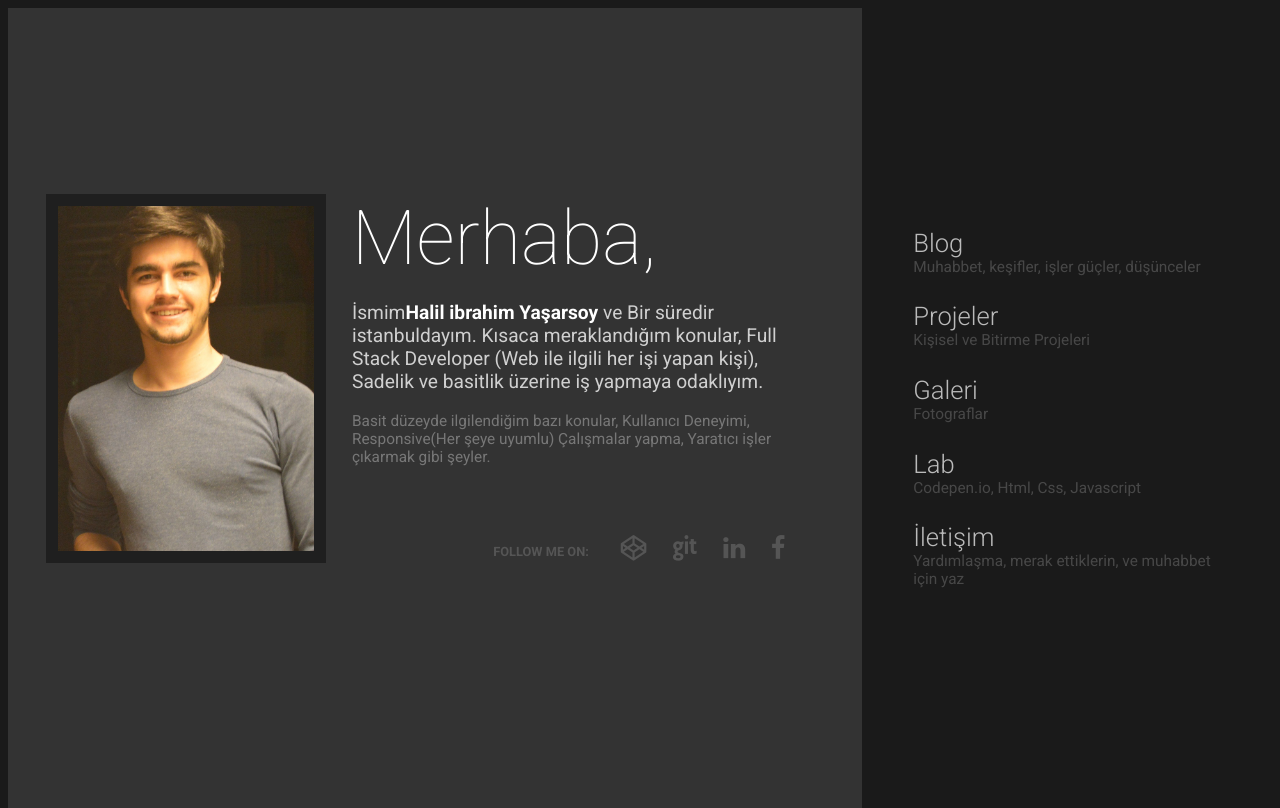
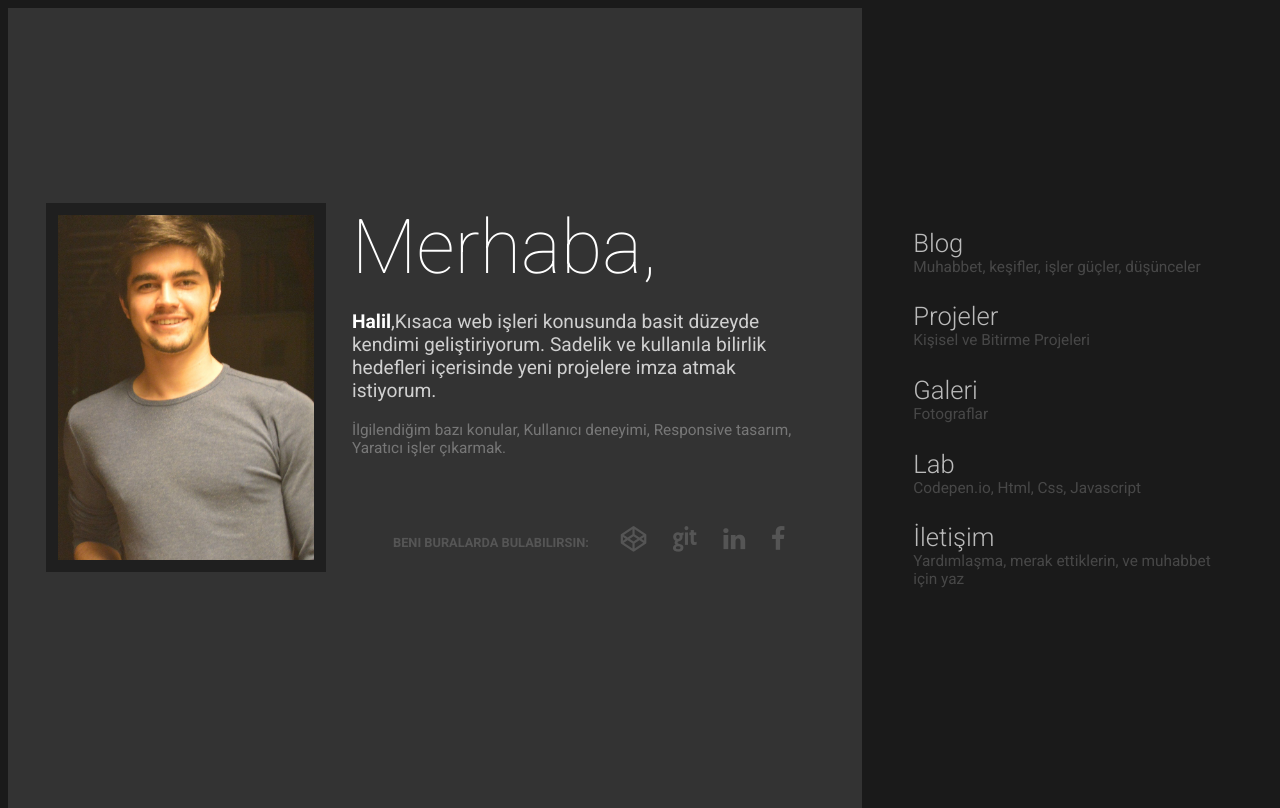
Before and after one commit to hyasarsoy/hyasarsoy.github.io, a plain HTML site: page index.html in a window 1280 px wide. Drawn offline with Linux system fonts and the light colour scheme.

Commit message:
Update index.html

```diff
--- a/index.html
+++ b/index.html
@@ -21,16 +21,15 @@
 			<div class="about-me">
 				<img class="avatar" src="p-compressor-min.jpg.png" alt="">
 				<h1>Merhaba, </h1>
-				<p class="intro">İsmim<span>Halil ibrahim Yaşarsoy</span> ve Bir süredir istanbuldayım. Kısaca meraklandığım konular, Full Stack Developer (Web ile ilgili her işi yapan kişi), Sadelik ve basitlik üzerine iş yapmaya odaklıyım.</p>
-				<p>Basit düzeyde ilgilendiğim bazı konular, Kullanıcı Deneyimi, Responsive(Her şeye uyumlu) Çalışmalar yapma, Yaratıcı işler çıkarmak gibi şeyler.</p>
+				<p class="intro"><span>Halil</span>,Kısaca web işleri konusunda basit düzeyde kendimi geliştiriyorum. Sadelik ve kullanıla bilirlik hedefleri içerisinde yeni projelere imza atmak istiyorum.</p>
+				<p>İlgilendiğim bazı konular, Kullanıcı deneyimi, Responsive tasarım, Yaratıcı işler çıkarmak.</p>
 				<div class="follow-me">
 					<ul class="networks">
-						<li><span>Follow me on:</span></li>
+						<li><span>Beni buralarda bulabilirsin:</span></li>
 						<li><a href="http://codepen.io/hyasarsoy/" title="Codepen"><i class="fa fa-codepen"></i></a></li>
 						<li><a href="http://github.com/hyasarsoy" title="Github"><i class="fa fa-git"></i></a></li>
-						<li><a href="http://linkedin.com/in/hyasarsoy" title="Google+"><i class="fa fa-linkedin"></i></a></li>
-						<li><a href="http://fb.com/hyasarsoy" title="Twitter"><i class="fa fa-facebook"></i></a></li>
-						<!--<li><a href="http://www.last.fm/user/cappon" title="LastFM"><i class="fa fa-lastfm"></i></a></li>-->
+						<li><a href="http://linkedin.com/in/hyasarsoy" title="Linkedin"><i class="fa fa-linkedin"></i></a></li>
+						<li><a href="http://fb.com/hyasarsoy" title="Facebook"><i class="fa fa-facebook"></i></a></li>
 					</ul>
 				</div>
 			</div>
```
